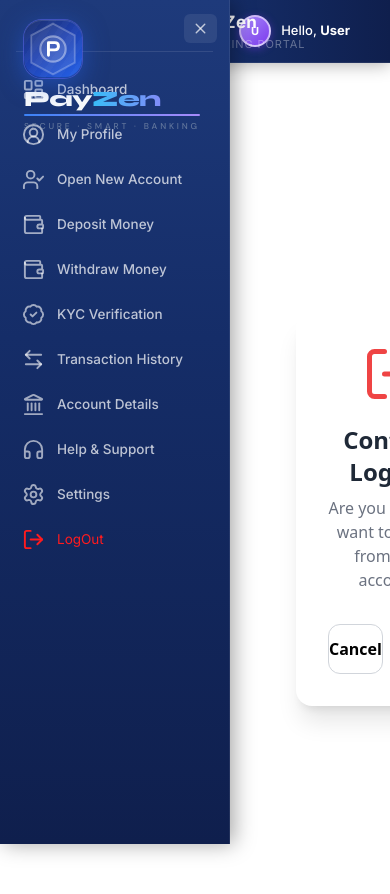
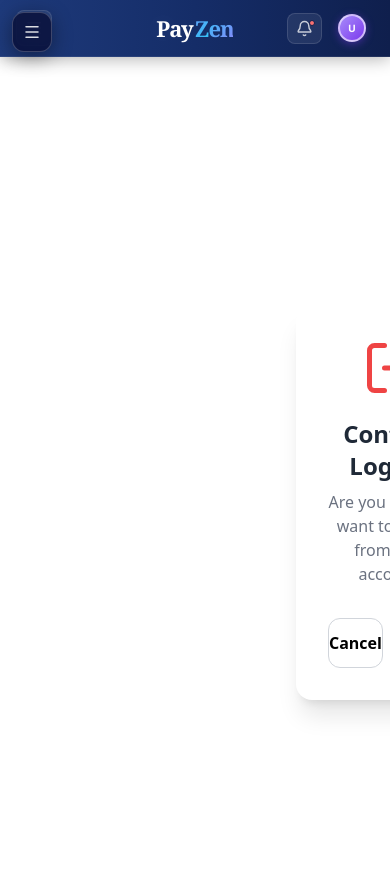
Before and after one commit to ChetanPatil0203/Bank_Frontend-, a React (Create React App) app in the folder frontend/: page /logout in a window 390 px wide. Shown: the top 894 px of the page. Built offline with nearby package versions, Linux system fonts and the light colour scheme.

Commit message:
initial commit

```diff
--- a/frontend/src/components/Dashboard/Dashboard.jsx
+++ b/frontend/src/components/Dashboard/Dashboard.jsx
@@ -16,7 +16,7 @@ import { X, Menu } from "lucide-react";
 import { useEffect } from "react";
 
 /* ═══════════════════════════════════════════════════════════
-   PAYZEN LOGO — Same as Login / Registration / Forgot
+   PAYZEN LOGO — inline flow (same as before)
 ═══════════════════════════════════════════════════════════ */
 function PayZenLogo() {
   const [on, setOn] = useState(false);
@@ -28,200 +28,85 @@ function PayZenLogo() {
 
   return (
     <>
-      <style>{`
-        @import url('https://fonts.googleapis.com/css2?family=Syne:wght@700;800&family=DM+Sans:wght@400;500&display=swap');
+      <div style={{
+        display:"flex", flexDirection:"column", alignItems:"center",
+        padding:"8px 14px 10px", gap:8,
+      }}>
 
-        .pzl-fixed {
-          position: fixed;
-          top: 20px;
-          left: 24px;
-          z-index: 999;
-          display: flex;
-          flex-direction: column;
-          align-items: flex-start;
-          gap: 0;
-        }
-
-        .pzl-icon-block {
-          position: relative;
-          width: 58px;
-          height: 58px;
-          margin-bottom: 10px;
-        }
-
-        .pzl-glow {
-          position: absolute;
-          inset: -14px;
-          border-radius: 28px;
-          background: radial-gradient(ellipse at center, #3b82f6 0%, #6366f1 40%, transparent 72%);
-          opacity: 0;
-          filter: blur(14px);
-          transition: opacity 0.5s ease 0.25s;
-          animation: pzl-glow-pulse 3s ease-in-out infinite;
-        }
-        .pzl-wrap.on .pzl-glow { opacity: 0.55; }
-        @keyframes pzl-glow-pulse {
-          0%,100% { opacity: 0.45; transform: scale(1); }
-          50%      { opacity: 0.7;  transform: scale(1.08); }
-        }
-
-        .pzl-card {
-          position: relative;
-          z-index: 2;
-          width: 58px;
-          height: 58px;
-          border-radius: 18px;
-          background: linear-gradient(145deg, #1a2e6b 0%, #1e40af 45%, #2563eb 100%);
-          box-shadow:
-            0 0 0 1px rgba(99,102,241,0.5),
-            0 6px 24px rgba(37,99,235,0.5),
-            inset 0 1px 0 rgba(255,255,255,0.12),
-            inset 0 -1px 0 rgba(0,0,0,0.2);
-          display: flex;
-          align-items: center;
-          justify-content: center;
-          overflow: hidden;
-          transition: transform 0.25s ease, box-shadow 0.25s ease;
-        }
-        .pzl-card:hover {
-          transform: scale(1.06) translateY(-1px);
-          box-shadow:
-            0 0 0 1.5px rgba(99,102,241,0.75),
-            0 10px 32px rgba(37,99,235,0.65),
-            inset 0 1px 0 rgba(255,255,255,0.15);
-        }
-
-        .pzl-card-texture {
-          position: absolute;
-          inset: 0;
-          background: repeating-linear-gradient(
-            -55deg,
-            transparent,
-            transparent 6px,
-            rgba(255,255,255,0.025) 6px,
-            rgba(255,255,255,0.025) 12px
-          );
-          border-radius: 18px;
-        }
-
-        .pzl-corner-dot {
-          position: absolute;
-          top: 8px;
-          right: 8px;
-          width: 7px;
-          height: 7px;
-          border-radius: 50%;
-          background: #22d3ee;
-          box-shadow: 0 0 6px #22d3ee;
-          z-index: 4;
-          animation: pzl-dot-blink 2.2s ease-in-out infinite;
-        }
-        @keyframes pzl-dot-blink {
-          0%,100% { opacity: 1; box-shadow: 0 0 6px #22d3ee; }
-          50%      { opacity: 0.5; box-shadow: 0 0 12px #22d3ee; }
-        }
-
-        .pzl-name-block {
-          display: flex;
-          flex-direction: column;
-          gap: 1px;
-          opacity: 0;
-          transform: translateX(-6px);
-          transition: opacity 0.45s ease 0.35s, transform 0.45s ease 0.35s;
-        }
-        .pzl-wrap.on .pzl-name-block { opacity: 1; transform: translateX(0); }
-
-        .pzl-name {
-          font-family: 'Syne', sans-serif;
-          font-weight: 800;
-          font-size: 22px;
-          letter-spacing: -0.5px;
-          line-height: 1;
-          color: #fff;
-        }
-        .pzl-pay { color: #f8fafc; }
-        .pzl-zen {
-          background: linear-gradient(90deg, #38bdf8, #818cf8);
-          -webkit-background-clip: text;
-          -webkit-text-fill-color: transparent;
-          background-clip: text;
-        }
-
-        .pzl-underline {
-          height: 2px;
-          width: 0;
-          border-radius: 99px;
-          background: linear-gradient(90deg, #3b82f6, #a78bfa);
-          transition: width 0.6s cubic-bezier(.22,1,.36,1) 0.55s;
-          margin-top: 3px;
-        }
-        .pzl-wrap.on .pzl-underline { width: 100%; }
-
-        .pzl-tag {
-          font-family: 'DM Sans', sans-serif;
-          font-size: 8.5px;
-          font-weight: 500;
-          letter-spacing: 2.8px;
-          text-transform: uppercase;
-          color: rgba(148,163,184,0.58);
-          margin-top: 4px;
-          opacity: 0;
-          transition: opacity 0.4s ease 0.65s;
-        }
-        .pzl-wrap.on .pzl-tag { opacity: 1; }
-
-        .pzl-page { padding-top: 0; }
-      `}</style>
-
-      <div className="pzl-fixed">
-        <div className={`pzl-wrap ${on ? "on" : ""}`}>
-
-          {/* ICON */}
-          <div
-            className="pzl-icon-block"
-            style={{ display: "flex", justifyContent: "center", alignItems: "center" }}
-          >
-            <div className="pzl-orbit" />
-            <div
-              className="pzl-card"
-              style={{ display: "flex", justifyContent: "center", alignItems: "center" }}
-            >
-              <div className="pzl-card-texture" />
-              <div className="pzl-shimmer" />
-              <svg className="pzl-svg" viewBox="0 0 32 32" fill="none">
-                <path
-                  d="M16 2 L28 8.5 L28 23.5 L16 30 L4 23.5 L4 8.5 Z"
-                  fill="rgba(255,255,255,0.07)"
-                  stroke="rgba(255,255,255,0.25)"
-                  strokeWidth="1"
-                />
-                <circle
-                  cx="16" cy="16" r="7"
-                  fill="rgba(255,255,255,0.1)"
-                  stroke="rgba(255,255,255,0.4)"
-                  strokeWidth="1.2"
-                />
-                <path
-                  d="M13.5 12.5 L13.5 19.5 M13.5 12.5 L17 12.5 Q19 12.5 19 14.5 Q19 16.5 17 16.5 L13.5 16.5"
-                  stroke="white"
-                  strokeWidth="1.6"
-                  strokeLinecap="round"
-                  strokeLinejoin="round"
-                />
+        {/* Icon */}
+        <div style={{
+          position:"relative", width:52, height:52, flexShrink:0,
+          overflow:"hidden",
+          animation:"pzIn 0.9s cubic-bezier(.16,1,.3,1) both 0.1s",
+        }}>
+          <div className="pz-orbit-1"><div className="pz-orbit-dot-1" /></div>
+          <div className="pz-orbit-2"><div className="pz-orbit-dot-2" /></div>
+          <div style={{
+            position:"absolute", inset:-8, borderRadius:"50%",
+            background:"radial-gradient(circle,rgba(37,99,235,0.55) 0%,transparent 65%)",
+            filter:"blur(12px)", animation:"pzGlow 3s ease-in-out infinite", pointerEvents:"none",
+          }} />
+          <svg width="52" height="52" viewBox="0 0 100 100" fill="none"
+            style={{ position:"absolute", top:0, left:0, animation:"pzFloat 5s ease-in-out infinite" }}>
+            <path d="M50 4 L90 26 L90 74 L50 96 L10 74 L10 26 Z"
+              fill="rgba(29,78,216,0.2)" stroke="url(#pzS1)" strokeWidth="1.5"/>
+            <path d="M50 16 L80 32 L80 68 L50 84 L20 68 L20 32 Z"
+              fill="rgba(37,99,235,0.08)" stroke="rgba(56,189,248,0.3)" strokeWidth="1"/>
+            <text x="50" y="63" fontFamily="Georgia,serif" fontSize="34"
+              fontWeight="900" fill="url(#pzS2)" textAnchor="middle">P</text>
+            {[[50,4],[90,26],[90,74],[50,96],[10,74],[10,26]].map(([x,y],i) => (
+              <circle key={i} cx={x} cy={y} r="2.5" fill="rgba(56,189,248,0.85)"/>
+            ))}
+            <defs>
+              <linearGradient id="pzS1" x1="10" y1="4" x2="90" y2="96" gradientUnits="userSpaceOnUse">
+                <stop offset="0%"   stopColor="rgba(56,189,248,0.9)"/>
+                <stop offset="50%"  stopColor="rgba(129,140,248,0.6)"/>
+                <stop offset="100%" stopColor="rgba(56,189,248,0.9)"/>
+              </linearGradient>
+              <linearGradient id="pzS2" x1="0" y1="0" x2="0" y2="70" gradientUnits="userSpaceOnUse">
+                <stop offset="0%"   stopColor="#fff"/>
+                <stop offset="100%" stopColor="rgba(56,189,248,0.85)"/>
+              </linearGradient>
+            </defs>
           </svg>
         </div>
+
+        {/* Name */}
+        <div style={{
+          opacity: on ? 1 : 0,
+          transform: on ? "translateY(0)" : "translateY(4px)",
+          transition:"opacity 0.4s ease 0.3s, transform 0.4s ease 0.3s",
+          display:"flex", flexDirection:"column", alignItems:"center",
+        }}>
+          <div style={{ display:"flex", alignItems:"baseline", gap:2 }}>
+            <span style={{
+              fontFamily:"Georgia,serif", fontSize:20, fontWeight:900,
+              color:"#fff", letterSpacing:-1, lineHeight:1,
+              textShadow:"0 0 20px rgba(255,255,255,0.12)",
+            }}>Pay</span>
+            <span style={{
+              fontFamily:"Georgia,serif", fontSize:20, fontWeight:900,
+              letterSpacing:-1, lineHeight:1,
+              backgroundImage:"linear-gradient(135deg,#38bdf8 0%,#818cf8 45%,#38bdf8 90%)",
+              backgroundSize:"200%",
+              WebkitBackgroundClip:"text", WebkitTextFillColor:"transparent", backgroundClip:"text",
+              animation:"pzShimmer 3s linear infinite",
+            }}>Zen</span>
           </div>
-
-          {/* NAME + TAGLINE */}
-          <div className="pzl-name-block">
-            <div className="pzl-name">
-              <span className="pzl-pay">Pay</span>
-              <span className="pzl-zen">Zen</span>
-            </div>
-            <div className="pzl-underline" />
-            <div className="pzl-tag">SECURE · SMART · BANKING</div>
-          </div>
-
+          <div style={{
+            height:2, borderRadius:99, marginTop:4,
+            backgroundImage:"linear-gradient(90deg,#2563eb,#38bdf8,#818cf8,#38bdf8,#2563eb)",
+            backgroundSize:"200%",
+            animation: on ? "pzGrow 0.8s cubic-bezier(.22,1,.36,1) forwards 0.5s, pzShimmer 3s linear infinite 1s" : "none",
+            width: on ? undefined : 0, alignSelf:"stretch",
+          }}/>
+          <div style={{
+            fontFamily:"'Plus Jakarta Sans',sans-serif",
+            fontSize:7.5, fontWeight:500, letterSpacing:"2.2px",
+            textTransform:"uppercase", color:"rgba(148,163,184,0.4)",
+            marginTop:5, opacity: on ? 1 : 0,
+            transition:"opacity 0.4s ease 0.8s", whiteSpace:"nowrap",
+          }}>Secure · Smart · Banking</div>
         </div>
       </div>
     </>
@@ -229,41 +114,25 @@ function PayZenLogo() {
 }
 
 /* ═══════════════════════════════════════════════════════════
-   SIDEBAR
+   SIDEBAR INNER — shared between desktop & mobile drawer
 ═══════════════════════════════════════════════════════════ */
-function Sidebar() {
+function SidebarInner({ isOpen, onToggle, menuItems }) {
   const location = useLocation();
-  const [isOpen, setIsOpen] = useState(true);
-
-  const menuItems = [
-    { name: "Dashboard",           icon: <LayoutDashboard size={23} />, path: "/dashboard" },
-    { name: "My Profile",          icon: <CircleUserRound size={23} />, path: "/profile" },
-    { name: "Open New Account",    icon: <UserCheck size={23} />,       path: "/open-account" },
-    { name: "Deposit Money",       icon: <Wallet size={23} />,          path: "/deposit" },
-    { name: "Withdraw Money",      icon: <Wallet size={23} />,          path: "/withdraw" },
-    { name: "KYC Verification",    icon: <BadgeCheckIcon size={23} />,  path: "/kyc" },
-    { name: "Transaction History", icon: <ArrowLeftRight size={23} />,  path: "/transactions" },
-    { name: "Account Details",     icon: <Landmark size={23} />,        path: "/details" },
-    { name: "Help & Support",      icon: <Headphones size={23} />,      path: "/helpsupport" },
-    { name: "Settings",            icon: <Settings size={23} />,        path: "/setting" },
-    { name: "LogOut",              icon: <LogOut size={23} />,          path: "/logout" },
-  ];
 
   return (
-    <aside
-      className={`fixed top-0 left-0 h-screen flex flex-col z-50 overflow-hidden
+    <div className={`
+      flex flex-col h-full
       bg-[linear-gradient(180deg,#1e3a7b_0%,#152d68_40%,#0f1f4d_100%)]
       border-r border-white/[.08]
       shadow-[4px_0_20px_rgba(0,0,0,0.35)]
-        transition-[width] duration-[280ms] ease-in-out
       font-[Inter,sans-serif]
-        ${isOpen ? "w-[230px]" : "w-[60px]"}`}
-    >
+      overflow-hidden
+    `}>
 
       {/* Toggle Button */}
       <div className="flex justify-end px-3 pt-[14px] pb-2">
         <button
-          onClick={() => setIsOpen(!isOpen)}
+          onClick={onToggle}
           className="flex items-center justify-center rounded-[6px] px-2 py-[6px]
                      bg-white/[.08] border-none cursor-pointer text-white/70
                      hover:bg-white/[.14] transition-colors duration-200"
@@ -272,7 +141,7 @@ function Sidebar() {
         </button>
       </div>
 
-      {/* PayZen Logo — only when sidebar is open */}
+      {/* Logo — only when open */}
       {isOpen && (
         <>
           <PayZenLogo />
@@ -281,7 +150,7 @@ function Sidebar() {
       )}
 
       {/* Menu Items */}
-      <nav className="flex-1 flex flex-col gap-[2px] px-[10px] py-1 overflow-hidden">
+      <nav className="flex-1 flex flex-col gap-[2px] px-[10px] py-1 overflow-y-auto overflow-x-hidden">
         {menuItems.map((item, index) => {
           const active   = location.pathname === item.path;
           const isLogout = item.path === "/logout";
@@ -300,18 +169,10 @@ function Sidebar() {
                             : "text-white/[.72] font-medium hover:bg-white/[.08]"
                           }`}
             >
-              <span
-                className={`flex items-center flex-shrink-0
-                  ${isLogout
-                    ? "text-[#ff1b1e]"
-                    : active
-                    ? "text-white"
-                    : "text-white/60"
-                  }`}
-              >
+              <span className={`flex items-center flex-shrink-0
+                ${isLogout ? "text-[#ff1b1e]" : active ? "text-white" : "text-white/60"}`}>
                 {item.icon}
               </span>
-
               {isOpen && <span>{item.name}</span>}
             </Link>
           );
@@ -319,7 +180,97 @@ function Sidebar() {
       </nav>
 
       <div className="h-4" />
+    </div>
+  );
+}
+
+/* ═══════════════════════════════════════════════════════════
+   MAIN SIDEBAR
+═══════════════════════════════════════════════════════════ */
+function Sidebar() {
+  const [isOpen,    setIsOpen]    = useState(true);
+  const [mobileOpen, setMobileOpen] = useState(false);
+
+  const menuItems = [
+    { name:"Dashboard",           icon:<LayoutDashboard size={23}/>, path:"/dashboard"   },
+    { name:"My Profile",          icon:<CircleUserRound size={23}/>, path:"/profile"      },
+    { name:"Open New Account",    icon:<UserCheck size={23}/>,       path:"/open-account" },
+    { name:"Deposit Money",       icon:<Wallet size={23}/>,          path:"/deposit"      },
+    { name:"Withdraw Money",      icon:<Wallet size={23}/>,          path:"/withdraw"     },
+    { name:"KYC Verification",    icon:<BadgeCheckIcon size={23}/>,  path:"/kyc"          },
+    { name:"Transaction History", icon:<ArrowLeftRight size={23}/>,  path:"/transactions" },
+    { name:"Account Details",     icon:<Landmark size={23}/>,        path:"/details"      },
+    { name:"Help & Support",      icon:<Headphones size={23}/>,      path:"/helpsupport"  },
+    { name:"Settings",            icon:<Settings size={23}/>,        path:"/setting"      },
+    { name:"LogOut",              icon:<LogOut size={23}/>,          path:"/logout"       },
+  ];
+
+  /* Close mobile drawer on route change */
+  const location = useLocation();
+  useEffect(() => { setMobileOpen(false); }, [location.pathname]);
+
+  return (
+    <>
+      <style>{`
+        @keyframes sbSlideIn { from{transform:translateX(-100%)} to{transform:translateX(0)} }
+        @keyframes sbFadeIn  { from{opacity:0} to{opacity:1} }
+      `}</style>
+
+      {/* ══ MOBILE — hamburger + drawer (md से छोटं) ══ */}
+      <div className="md:hidden">
+
+        {/* Hamburger button — top left, always visible */}
+        {!mobileOpen && (
+          <button
+            onClick={() => setMobileOpen(true)}
+            className="fixed top-3 left-3 z-[999] w-10 h-10 flex items-center justify-center
+                       rounded-xl border border-white/20
+                       bg-[rgba(8,16,60,0.88)] backdrop-blur-md
+                       text-white/85 cursor-pointer
+                       shadow-[0_4px_20px_rgba(0,0,0,0.4)]"
+          >
+            <Menu size={18} />
+          </button>
+        )}
+
+        {/* Backdrop */}
+        {mobileOpen && (
+          <div
+            onClick={() => setMobileOpen(false)}
+            className="fixed inset-0 z-[998] bg-black/60 backdrop-blur-sm"
+            style={{ animation:"sbFadeIn 0.25s ease" }}
+          />
+        )}
+
+        {/* Drawer */}
+        {mobileOpen && (
+          <div
+            className="fixed top-0 left-0 z-[999] w-[240px] h-[100dvh]"
+            style={{ animation:"sbSlideIn 0.3s cubic-bezier(.16,1,.3,1)" }}
+          >
+            <SidebarInner
+              isOpen={true}
+              onToggle={() => setMobileOpen(false)}
+              menuItems={menuItems}
+            />
+          </div>
+        )}
+      </div>
+
+      {/* ══ DESKTOP — fixed sidebar (md और ऊपर) ══ */}
+      <aside className={`
+        hidden md:flex
+        fixed top-0 left-0 h-screen flex-col z-50
+        transition-[width] duration-[280ms] ease-in-out
+        ${isOpen ? "w-[230px]" : "w-[60px]"}
+      `}>
+        <SidebarInner
+          isOpen={isOpen}
+          onToggle={() => setIsOpen(!isOpen)}
+          menuItems={menuItems}
+        />
       </aside>
+    </>
   );
 }
 
--- a/frontend/src/components/HeaderSection/HeaderSection.jsx
+++ b/frontend/src/components/HeaderSection/HeaderSection.jsx
@@ -1,12 +1,12 @@
-import { Bell, ChevronDown } from "lucide-react";
+import { Bell, Menu } from "lucide-react";
 
 function HeaderSection({ onMenuClick, sidebarOpen }) {
 
-  // ✅ LocalStorage मधून user चं नाव घ्या
+  // Get user name from localStorage
   const payzenUser = JSON.parse(localStorage.getItem("payzen_user") || "{}");
   const userName = payzenUser?.name || "User";
 
-  // ✅ Avatar initials बनवा (e.g. "Chetan Patil" → "CP")
+  // Build avatar initials (e.g. "Chetan Patil" → "CP")
   const initials = userName
     .split(" ")
     .map((n) => n[0])
@@ -16,74 +16,134 @@ function HeaderSection({ onMenuClick, sidebarOpen }) {
 
   return (
     <header
-      className={`sticky top-0 z-40 border-b border-white/[.08] shadow-[0_2px_16px_rgba(0,0,0,0.3)]
-        transition-[margin-left] duration-[280ms] ease-in-out
-        ${sidebarOpen ? "ml-[230px] w-[calc(100%-230px)]" : "ml-[60px] w-[calc(100%-60px)]"}
+      className={`
+        sticky top-0 z-40
+        border-b border-white/[.08]
+        shadow-[0_2px_16px_rgba(0,0,0,0.3)]
         bg-[linear-gradient(90deg,#1e3a7b_0%,#152d68_50%,#0f1f4d_100%)]
-        font-[Inter,sans-serif]`}
+        font-[Inter,sans-serif]
+        transition-[margin-left,width] duration-[280ms] ease-in-out
+        ml-0 w-full
+        md:${sidebarOpen ? "ml-[230px] w-[calc(100%-230px)]" : "ml-[60px] w-[calc(100%-60px)]"}
+      `}
     >
+      <style>{`
+        @keyframes hdrShimmer { 0%{background-position:0% center} 100%{background-position:200% center} }
+        @keyframes hdrUlGrow  { from{width:0} to{width:100%} }
+      `}</style>
+
       <link
         href="https://fonts.googleapis.com/css2?family=Inter:wght@400;500;600;700&display=swap"
         rel="stylesheet"
       />
 
-      <div className="flex items-center justify-between px-7 h-[62px] relative">
+      <div className="flex items-center justify-between px-4 md:px-7 h-[56px] md:h-[62px] relative">
 
-        {/* LEFT spacer */}
-        <div className="w-10" />
-
-        {/* CENTER TITLE */}
-        <div className="absolute left-1/2 -translate-x-1/2 text-center">
-          <div className="text-white text-[17px] font-bold tracking-[0.3px] whitespace-nowrap">
-            PayZen
-          </div>
-          <div className="text-white/35 text-[11px] mt-px tracking-[0.08em] uppercase">
-            Secure Banking Portal
-          </div>
+        {/* LEFT — hamburger on mobile, spacer on desktop */}
+        <div className="w-10 flex items-center">
+          <button
+            onClick={onMenuClick}
+            className="md:hidden flex items-center justify-center
+                       w-9 h-9 rounded-lg
+                       bg-white/[.08] hover:bg-white/[.15]
+                       border border-white/[.12]
+                       text-white/75 cursor-pointer
+                       transition-colors duration-200"
+          >
+            <Menu size={18} />
+          </button>
         </div>
 
-        {/* RIGHT SIDE */}
-        <div className="flex items-center gap-4">
+        {/* CENTER — SplashScreen style PayZen name */}
+        <div className="absolute left-1/2 -translate-x-1/2 flex flex-col items-center">
+
+          {/* Pay + Zen — exact same as SplashScreen */}
+          <div style={{ display:"flex", alignItems:"baseline", gap:2 }}>
+            <span style={{
+              fontFamily: "Georgia, serif",
+              fontSize: 22,
+              fontWeight: 900,
+              color: "#fff",
+              letterSpacing: -1,
+              lineHeight: 1,
+              textShadow: "0 0 30px rgba(255,255,255,0.15)",
+            }}>Pay</span>
+            <span style={{
+              fontFamily: "Georgia, serif",
+              fontSize: 22,
+              fontWeight: 900,
+              letterSpacing: -1,
+              lineHeight: 1,
+              backgroundImage: "linear-gradient(135deg, #38bdf8 0%, #818cf8 45%, #38bdf8 90%)",
+              backgroundSize: "200%",
+              WebkitBackgroundClip: "text",
+              WebkitTextFillColor: "transparent",
+              backgroundClip: "text",
+              animation: "hdrShimmer 3s linear infinite",
+            }}>Zen</span>
+          </div>
+
+          {/* Subtitle — hidden on xs */}
+          <div
+            className="hidden sm:block"
+            style={{
+              fontFamily: "Inter, sans-serif",
+              fontSize: 8,
+              fontWeight: 500,
+              letterSpacing: "2.2px",
+              textTransform: "uppercase",
+              color: "rgba(148,163,184,0.4)",
+              marginTop: 4,
+              whiteSpace: "nowrap",
+            }}
+          >
+            Secure · Smart · Banking
+          </div>
+
+        </div>
+
+        {/* RIGHT — notification + profile */}
+        <div className="flex items-center gap-2 md:gap-4">
 
           {/* Notification Bell */}
           <button
-            className="relative flex items-center rounded-lg px-[9px] py-[7px] cursor-pointer
-                       transition-all duration-200
+            className="relative flex items-center rounded-lg
+                       px-[8px] py-[6px] md:px-[9px] md:py-[7px]
+                       cursor-pointer transition-all duration-200
                        bg-white/[.08] hover:bg-white/[.15]
-                       border border-white/[.12]
-                       text-white/75"
+                       border border-white/[.12] text-white/75"
           >
-            <Bell size={18} />
-            <span className="absolute top-[7px] right-[7px] w-[7px] h-[7px] rounded-full
-                             bg-red-400 border-[1.5px] border-[#0f1f4d]" />
+            <Bell size={17} />
+            <span className="absolute top-[6px] right-[6px] md:top-[7px] md:right-[7px]
+                             w-[6px] h-[6px] md:w-[7px] md:h-[7px]
+                             rounded-full bg-red-400 border-[1.5px] border-[#0f1f4d]" />
           </button>
 
           {/* Profile Pill */}
-          <div
-            className="flex items-center gap-[10px] px-3 py-[6px] rounded-full cursor-pointer
-                       transition-all duration-200 hover:-translate-y-px"
-          >
-            {/* ✅ Dynamic Avatar Initials */}
-            <div
-              className="w-8 h-8 rounded-full flex items-center justify-center flex-shrink-0 select-none
-                         bg-[linear-gradient(135deg,#a78bfa_0%,#7c3aed_100%)]
-                         border-2 border-white/60
-                         shadow-[0_2px_8px_rgba(124,58,237,0.45)]"
-            >
-              <span className="text-white text-[11px] font-extrabold tracking-[0.04em] leading-none">
+          <div className="flex items-center gap-[8px] md:gap-[10px]
+                          px-2 md:px-3 py-[5px] md:py-[6px]
+                          rounded-full cursor-pointer
+                          transition-all duration-200 hover:-translate-y-px">
+
+            {/* Avatar initials */}
+            <div className="w-7 h-7 md:w-8 md:h-8 rounded-full
+                            flex items-center justify-center flex-shrink-0 select-none
+                            bg-[linear-gradient(135deg,#a78bfa_0%,#7c3aed_100%)]
+                            border-2 border-white/60
+                            shadow-[0_2px_8px_rgba(124,58,237,0.45)]">
+              <span className="text-white text-[10px] md:text-[11px] font-extrabold tracking-[0.04em] leading-none">
                 {initials}
               </span>
             </div>
 
-            {/* ✅ Dynamic Hello Name */}
-            <span className="text-white text-[13px] font-medium whitespace-nowrap">
-              Hello,{" "}
-              <span className="font-bold">{userName}</span>
+            {/* Hello name — hidden on xs, visible from sm up */}
+            <span className="hidden sm:inline text-white text-[13px] font-medium whitespace-nowrap">
+              Hello, <span className="font-bold">{userName}</span>
             </span>
 
           </div>
+        </div>
 
-        </div>
       </div>
     </header>
   );
```
Lines whose indentation alone changed are shown as unchanged.
